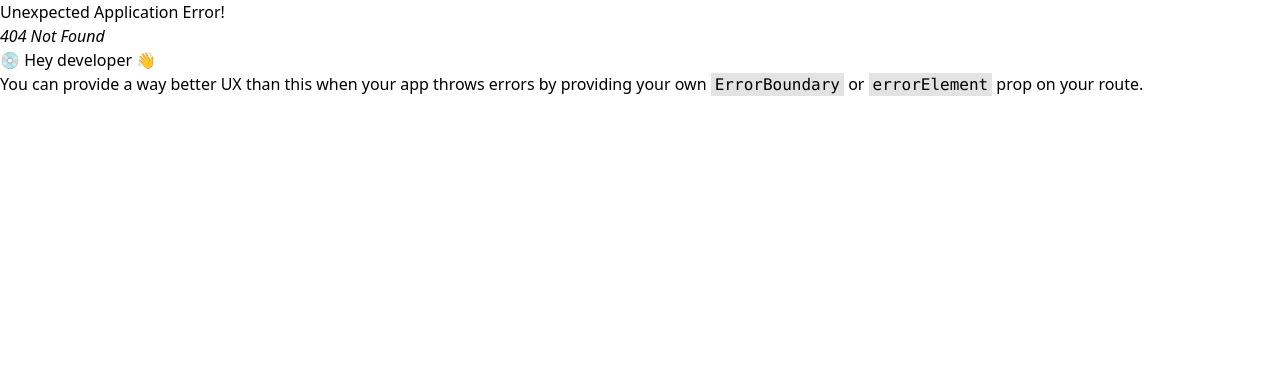
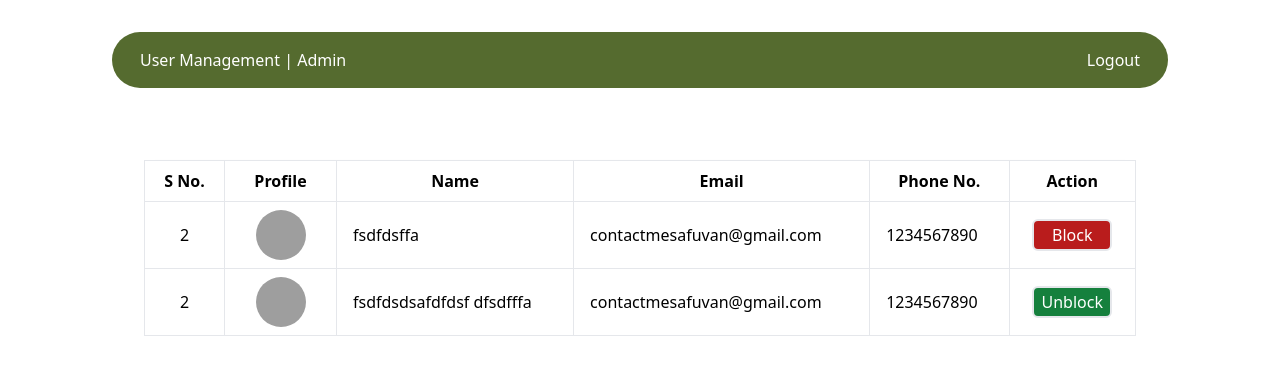
Before and after one commit to safu-van/User-Management, a React (Vite) app: page /admin in a window 1280 px wide. Before the commit this address had no page. Shown: the top 374 px of the page. Built offline with nearby package versions, Linux system fonts and the light colour scheme; grey boxes are pictures that could not be loaded.

Commit message:
admin side design completed

```diff
--- a/src/App.jsx
+++ b/src/App.jsx
@@ -5,6 +5,7 @@ import SignupPage from "./pages/auth/SignupPage";
 import UserLayout from "./layouts/UserLayout";
 import Home from "./components/user/Home";
 import Profile from "./components/user/Profile";
+import Dashboard from "./pages/admin/Dashboard";
 
 const App = () => {
   const router = createBrowserRouter([
@@ -23,6 +24,10 @@ const App = () => {
       ],
     },
     {
+      path: "/admin",
+      element: <Dashboard />,
+    },
+    {
       path: "/signin",
       element: <SigninPage />,
     },
--- /dev/null
+++ b/src/components/admin/AdminNavbar.jsx
@@ -0,0 +1,79 @@
+import React, { useEffect, useState } from "react";
+
+const AdminNavbar = () => {
+  const [toggle, setToggle] = useState(false);
+
+  useEffect(() => {
+    document.title = "User Management | Admin";
+  }, []);
+
+  return (
+    <div className="flex items-center justify-between bg-[#556B2F] text-white w-full h-14 px-5 lg:px-7 rounded-full">
+      <div>
+        <span>User Management | Admin</span>
+      </div>
+
+      <div className="flex">
+        <div className="hidden lg:flex gap-7">
+          <span>Logout</span>
+        </div>
+
+        {/* Hamburger Button for mobile/tablet screens */}
+        <div className="flex lg:hidden">
+          <button
+            className="text-white focus:outline-none"
+            onClick={() => setToggle(!toggle)}
+          >
+            {toggle ? (
+              // Cross Icon (to close the menu)
+              <svg
+                className="w-6 h-6"
+                fill="none"
+                stroke="currentColor"
+                viewBox="0 0 24 24"
+                xmlns="http://www.w3.org/2000/svg"
+              >
+                <path
+                  strokeLinecap="round"
+                  strokeLinejoin="round"
+                  strokeWidth="2"
+                  d="M6 18L18 6M6 6l12 12"
+                />
+              </svg>
+            ) : (
+              // Hamburger Icon (to open the menu)
+              <svg
+                className="w-6 h-6"
+                fill="none"
+                stroke="currentColor"
+                viewBox="0 0 24 24"
+                xmlns="http://www.w3.org/2000/svg"
+              >
+                <path
+                  strokeLinecap="round"
+                  strokeLinejoin="round"
+                  strokeWidth="2"
+                  d="M4 6h16M4 12h16M4 18h16"
+                />
+              </svg>
+            )}
+          </button>
+        </div>
+
+        <div
+          className={`${
+            toggle ? "translate-x-0" : "-translate-x-full"
+          } lg:hidden transform top-[13%] left-0 right-0 z-10 absolute bg-gray-800 text-white p-6 transition-transform duration-300 ease-in-out`}
+        >
+          <ul className="space-y-6 text-lg pl-3">
+            <li>
+              <span>Logout</span>
+            </li>
+          </ul>
+        </div>
+      </div>
+    </div>
+  );
+};
+
+export default AdminNavbar;
--- /dev/null
+++ b/src/components/admin/UserTable.jsx
@@ -0,0 +1,60 @@
+import React from "react";
+
+const UserTable = () => {
+  return (
+    <div className="overflow-x-auto">
+      <table className="w-full mt-10 rounded-sm shadow-lg">
+        <thead>
+          <tr>
+            <th className="w-20 px-4 py-2 border">S No.</th>
+            <th className="px-4 py-2 border w-28">Profile</th>
+            <th className="px-4 py-2 border">Name</th>
+            <th className="px-4 py-2 border">Email</th>
+            <th className="px-4 py-2 border">Phone No.</th>
+            <th className="px-4 py-2 border">Action</th>
+          </tr>
+        </thead>
+        <tbody>
+          <tr>
+            <td className="px-4 py-2 text-center border">2</td>
+            <td className="px-4 py-2 border">
+              <img
+                src="https://cdn-icons-png.flaticon.com/512/3177/3177440.png"
+                className="rounded-full w-[50px] object-cover h-[50px] m-auto"
+                alt="profile"
+              />
+            </td>
+            <td className="px-4 py-2 border">fsdfdsffa</td>
+            <td className="px-4 py-2 border">contactmesafuvan@gmail.com</td>
+            <td className="px-4 py-2 border">1234567890</td>
+            <td className="px-4 py-2 text-center border">
+              <button className="w-20 h-8 text-white bg-red-700 rounded-md hover:bg-white hover:text-red-700 border-2 hover:border-red-700">
+                Block
+              </button>
+            </td>
+          </tr>
+          <tr>
+            <td className="px-4 py-2 text-center border">2</td>
+            <td className="px-4 py-2 border">
+              <img
+                src="https://cdn-icons-png.flaticon.com/512/3177/3177440.png"
+                className="rounded-full w-[50px] object-cover h-[50px] m-auto"
+                alt="profile"
+              />
+            </td>
+            <td className="px-4 py-2 border">fsdfdsdsafdfdsf dfsdfffa</td>
+            <td className="px-4 py-2 border">contactmesafuvan@gmail.com</td>
+            <td className="px-4 py-2 border">1234567890</td>
+            <td className="px-4 py-2 border text-center">
+              <button className="w-20 h-8 text-white bg-green-700 rounded-md hover:bg-white hover:text-green-700 border-2 hover:border-green-700">
+                Unblock
+              </button>
+            </td>
+          </tr>
+        </tbody>
+      </table>
+    </div>
+  );
+};
+
+export default UserTable;
--- /dev/null
+++ b/src/pages/admin/Dashboard.jsx
@@ -0,0 +1,18 @@
+import React from "react";
+import AdminNavbar from "../../components/admin/AdminNavbar";
+import UserTable from "../../components/admin/UserTable";
+
+const Dashboard = () => {
+  return (
+    <div className="h-screen">
+      <div className="flex items-center justify-center h-[15%] px-5 lg:px-28">
+        <AdminNavbar />
+      </div>
+      <div className="h-[85%] px-5 lg:px-36">
+        <UserTable />
+      </div>
+    </div>
+  );
+};
+
+export default Dashboard;
--- a/tailwind.config.js
+++ b/tailwind.config.js
@@ -4,7 +4,7 @@ export default {
     "./index.html",
     "./src/**/*.{js,ts,jsx,tsx}",
   ],
-  darkMode: 'media',
+  darkMode: 'class',
   theme: {
     extend: {},
   },
```
